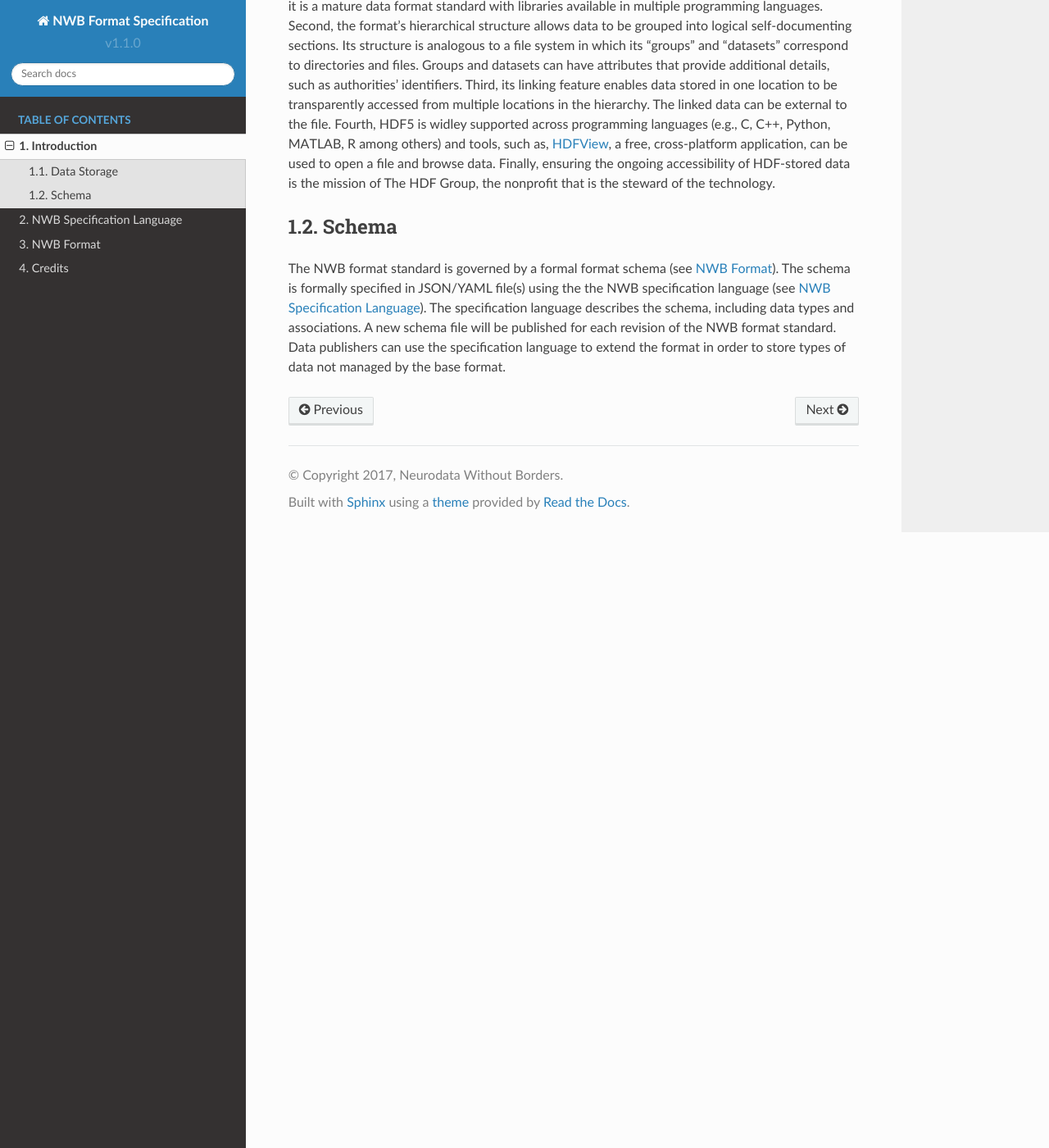
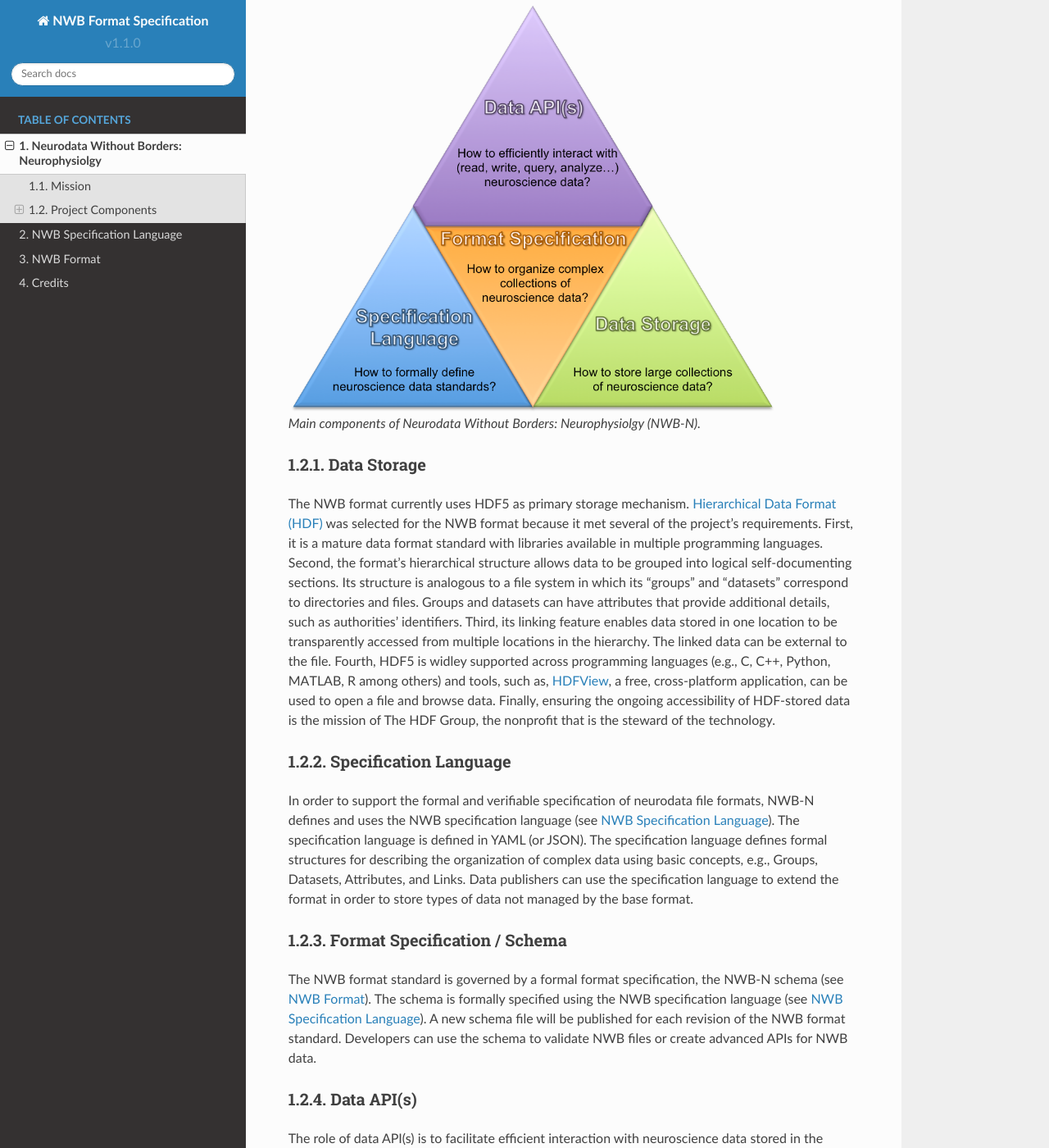
Before and after one commit to NeurodataWithoutBorders/nwb-schema, a Sphinx documentation site: the page built from docs/source/intro.rst, in a window 1280 px wide and 1400 px high, scrolled down 880 px. Shown: the whole window at 82% size. Built offline with Sphinx 7.4.7 and the Read the Docs theme 2.0.0, drawn with Linux system fonts in a browser that asks for light colours; some of the changed text lies outside the part shown.

Commit message:
Updated intro to describe NWB-N project components

```diff
--- a/docs/source/intro.rst
+++ b/docs/source/intro.rst
@@ -1,15 +1,16 @@
-************
-Introduction
-************
+*****************************************
+Neurodata Without Borders: Neurophysiolgy
+*****************************************
 
+Mission
+=======
 
-Neurodata Without Borders: Neurophysiology is a project to develop a
+Neurodata Without Borders: Neurophysiology (NWB-N) is a project to develop a
 unified data format for cellular-based neurophysiology data, focused on
 the dynamics of groups of neurons measured under a large range of
 experimental conditions. Participating labs provided use cases and
 critical feedback to the effort. The design goals for the NWB format
 included:
-
 
 - Compatibility
     -  Cross-platform
@@ -29,8 +30,18 @@ included:
     -  Data published in the format should be accessible for decades
 
 
+Project Components
+==================
+
+
+.. figure:: figures/project_components.*
+   :scale: 65 %
+   :alt: Components of NWB:Neurophysiology
+
+   Main components of Neurodata Without Borders: Neurophysiolgy (NWB-N).
+
 Data Storage
-============
+------------
 
 The NWB format currently uses HDF5 as primary storage mechanism.
 `Hierarchical Data Format (HDF) <https://www.hdfgroup.org/HDF5/>`__ was
@@ -52,14 +63,31 @@ Finally, ensuring the ongoing accessibility of HDF-stored data is the
 mission of The HDF Group, the nonprofit that is the steward of the
 technology.
 
-Schema
-======
+Specification Language
+----------------------
 
-The NWB format standard is governed by a formal format schema (see :ref:`nwb_format`).
-The schema is formally specified in JSON/YAML file(s) using the
-the NWB specification language (see :ref:`specification_language`).
-The specification language describes the schema, including data types and associations. A
-new schema file will be published for each revision of the NWB format
-standard. Data publishers can use the specification language to extend
-the format in order to store types of data not managed by the base
-format.
+In order to support the formal and verifiable specification of neurodata
+file formats, NWB-N defines and uses the NWB specification
+language (see :ref:`specification_language`). The specification language is
+defined in YAML (or JSON). The specification language defines formal
+structures for describing the organization of complex data using basic
+concepts, e.g., Groups, Datasets, Attributes, and Links.
+Data publishers can use the specification language to extend
+the format in order to store types of data not managed by the base format.
+
+Format Specification / Schema
+-----------------------------
+
+The NWB format standard is governed by a formal format specification,
+the NWB-N schema (see :ref:`nwb_format`). The schema is formally
+specified using the NWB specification language (see :ref:`specification_language`).
+A new schema file will be published for each revision of the NWB format
+standard. Developers can use the schema to validate NWB files or create
+advanced APIs for NWB data.
+
+Data API(s)
+-----------
+
+The role of data API(s) is to facilitate efficient interaction
+with neuroscience data stored in the NWB-N data format
+(e.g,. for reading, writing, querying, and analyzing neuroscience data).
```
